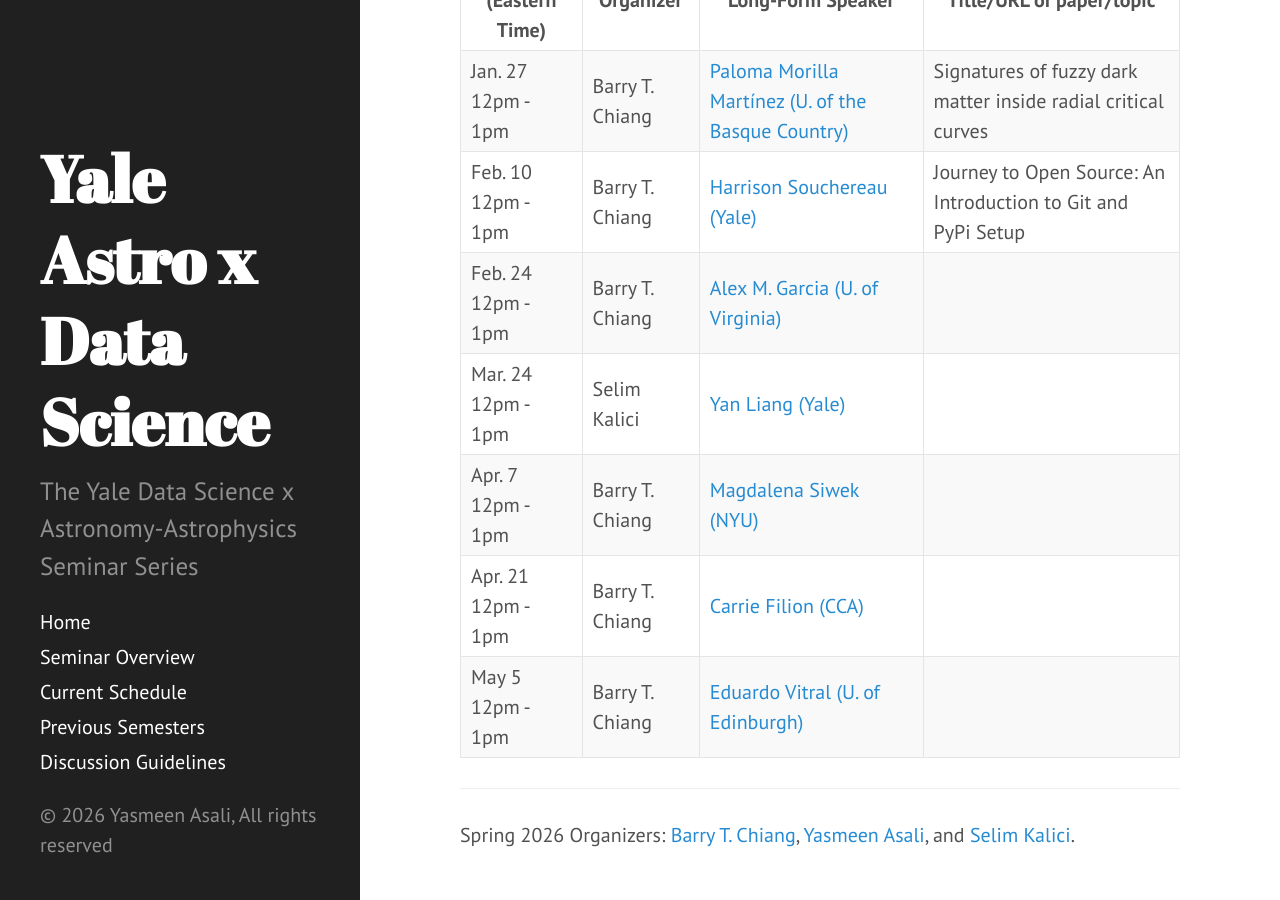
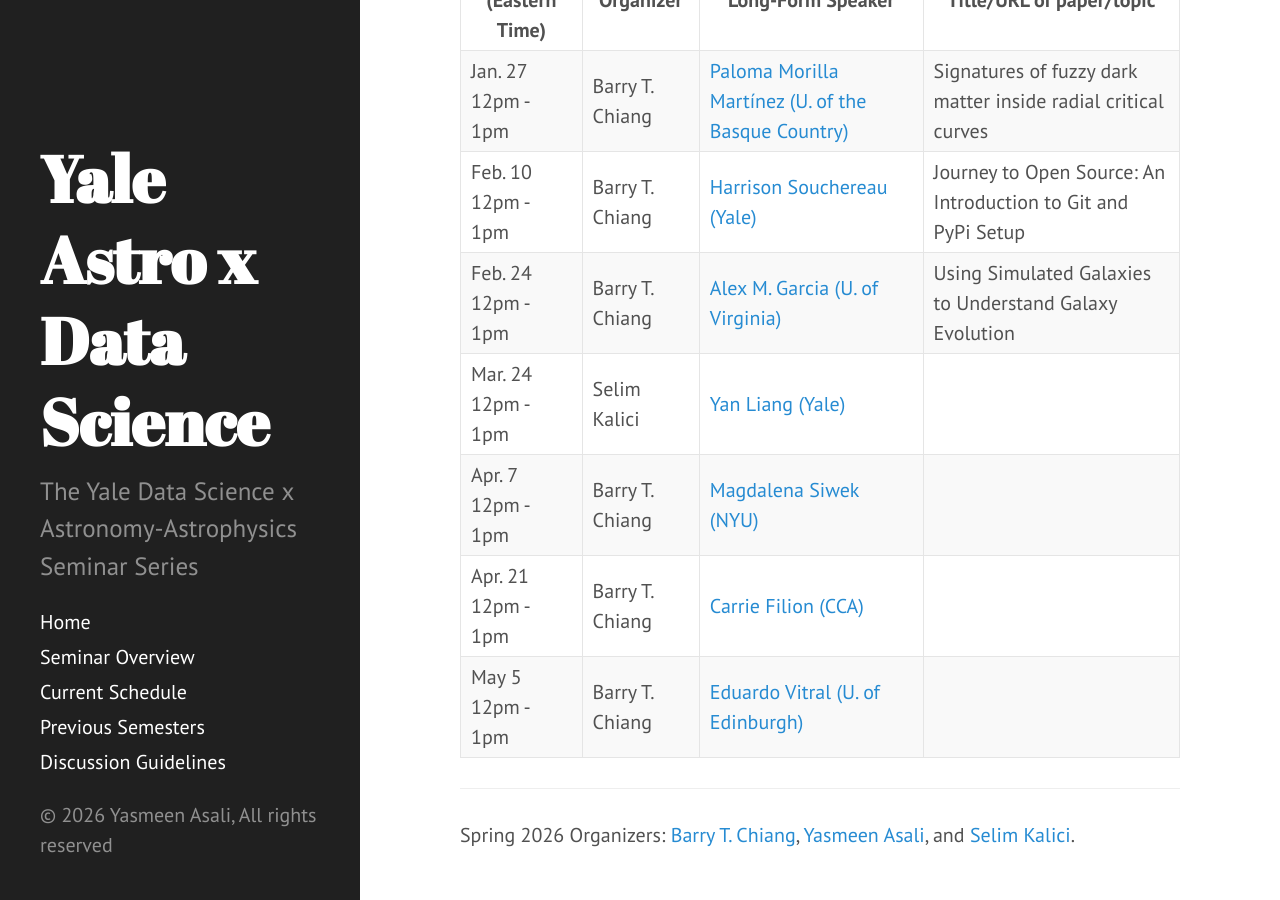
Before and after one commit to yale-dsaas/yale-dsaas.github.io, a Jekyll site: the page built from _posts/2026-01-01-springschedule.md, in a window 1280 px wide and 900 px high, scrolled down 311 px. Built offline with Jekyll 4.4.1, drawn with Linux system fonts in a browser that asks for light colours.

Commit message:
Revise Spring 2026 seminar schedule
Updated the seminar schedule for Spring 2026, including new speaker details and topics.

```diff
--- a/_posts/2026-01-01-springschedule.md
+++ b/_posts/2026-01-01-springschedule.md
@@ -31,7 +31,7 @@
       <td>Feb. 24<br>12pm - 1pm</td>
       <td>Barry T. Chiang</td>
       <td><a href="https://astronomy.as.virginia.edu/alex-garcia">Alex M. Garcia (U. of Virginia)</a></td>
-      <td></td>
+      <td>Using Simulated Galaxies to Understand Galaxy Evolution</td>
     </tr>
     <tr>
       <td>Mar. 24<br>12pm - 1pm</td>
```
